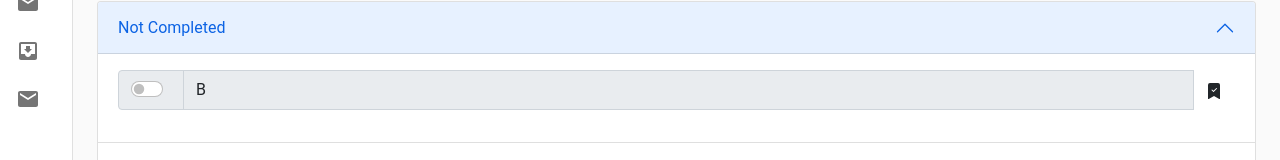
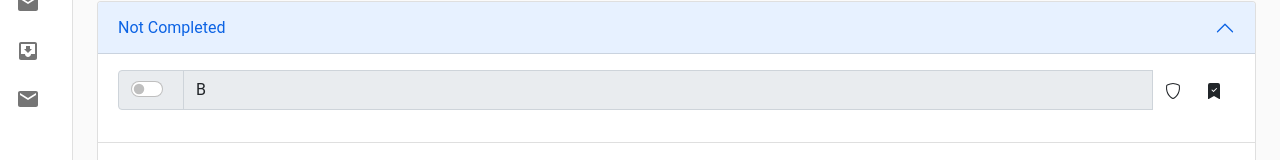
Before and after one commit to VikasSuresh/DND, a React (Create React App) app in the folder new-client/: page / in a window 1280 px wide. Shown: the part 141-301 px from the top of the page. Built offline with nearby package versions, Linux system fonts and the light colour scheme; the HTML template or start-up script is replaced by a standard one.

Commit message:
priority

```diff
--- a/new-client/src/Components/List/index.tsx
+++ b/new-client/src/Components/List/index.tsx
@@ -1,6 +1,7 @@
 import React from "react";
 import { useState } from "react";
 import { Bookmarked, NotBookmarked } from "../Bookmark";
+import { Prioritized, NotPrioritized } from "../Priority";
 
 const List = (props:any)=>{
     const [reset,useReset]= useState(false);
@@ -29,6 +30,9 @@ const List = (props:any)=>{
                             </div>
                         </div>
                         <input type="text" readOnly={true} className="form-control" defaultValue= {task.task}/>
+                        <button type="submit" className="btn" disabled = {task.completed} onClick={()=>{props.togglePriority(task._id); Render()}} >
+                            {task.completed?<NotPrioritized/>:task.priority?<Prioritized/>:<NotPrioritized/>}
+                        </button>
                         <button type="submit" className="btn" onClick={()=>{props.toggleBookmark(task._id); Render()}} >
                             {task.bookmarked?<Bookmarked/>:<NotBookmarked/>}
                         </button>
--- /dev/null
+++ b/new-client/src/Components/Priority/index.tsx
@@ -0,0 +1,12 @@
+
+export const NotPrioritized = () =>(
+    <svg xmlns="http://www.w3.org/2000/svg" width="16" height="16" fill="currentColor" className="bi bi-shield" viewBox="0 0 16 16">
+        <path d="M5.338 1.59a61.44 61.44 0 0 0-2.837.856.481.481 0 0 0-.328.39c-.554 4.157.726 7.19 2.253 9.188a10.725 10.725 0 0 0 2.287 2.233c.346.244.652.42.893.533.12.057.218.095.293.118a.55.55 0 0 0 .101.025.615.615 0 0 0 .1-.025c.076-.023.174-.061.294-.118.24-.113.547-.29.893-.533a10.726 10.726 0 0 0 2.287-2.233c1.527-1.997 2.807-5.031 2.253-9.188a.48.48 0 0 0-.328-.39c-.651-.213-1.75-.56-2.837-.855C9.552 1.29 8.531 1.067 8 1.067c-.53 0-1.552.223-2.662.524zM5.072.56C6.157.265 7.31 0 8 0s1.843.265 2.928.56c1.11.3 2.229.655 2.887.87a1.54 1.54 0 0 1 1.044 1.262c.596 4.477-.787 7.795-2.465 9.99a11.775 11.775 0 0 1-2.517 2.453 7.159 7.159 0 0 1-1.048.625c-.28.132-.581.24-.829.24s-.548-.108-.829-.24a7.158 7.158 0 0 1-1.048-.625 11.777 11.777 0 0 1-2.517-2.453C1.928 10.487.545 7.169 1.141 2.692A1.54 1.54 0 0 1 2.185 1.43 62.456 62.456 0 0 1 5.072.56z"/>
+    </svg>
+);
+
+export const Prioritized = () =>(
+    <svg xmlns="http://www.w3.org/2000/svg" width="16" height="16" fill="currentColor" className="bi bi-shield-fill-exclamation" viewBox="0 0 16 16">
+        <path fillRule="evenodd" d="M8 0c-.69 0-1.843.265-2.928.56-1.11.3-2.229.655-2.887.87a1.54 1.54 0 0 0-1.044 1.262c-.596 4.477.787 7.795 2.465 9.99a11.777 11.777 0 0 0 2.517 2.453c.386.273.744.482 1.048.625.28.132.581.24.829.24s.548-.108.829-.24a7.159 7.159 0 0 0 1.048-.625 11.775 11.775 0 0 0 2.517-2.453c1.678-2.195 3.061-5.513 2.465-9.99a1.541 1.541 0 0 0-1.044-1.263 62.467 62.467 0 0 0-2.887-.87C9.843.266 8.69 0 8 0zm-.55 8.502L7.1 4.995a.905.905 0 1 1 1.8 0l-.35 3.507a.552.552 0 0 1-1.1 0zM8.002 12a1 1 0 1 1 0-2 1 1 0 0 1 0 2z"/>
+    </svg>
+);
--- a/new-client/src/Screens/Home/index.tsx
+++ b/new-client/src/Screens/Home/index.tsx
@@ -44,6 +44,10 @@ export const Home = observer(() => {
         Store.toggleBookmark(id);
     }
 
+    function togglePriority(id:number) {
+        Store.togglePriority(id);
+    }
+
     const onDrop = (e:any,to:string)=> {
         const id = e.dataTransfer.getData('id')
         const from = e.dataTransfer.getData('category')
@@ -69,7 +73,10 @@ export const Home = observer(() => {
                     </h2>
                     <div id="panelsStayOpen-collapseOne" className="accordion-collapse collapse show" aria-labelledby="panelsStayOpen-headingOne">
                     <div className="accordion-body">
-                        <ListTask val ={not} category="Not" toggleCompleted= {toggleCompleted.bind(this)}  toggleBookmark= {toggleBookmark.bind(this)}
+                        <ListTask val ={not} category="Not"
+                            toggleCompleted={toggleCompleted.bind(this)}
+                            toggleBookmark={toggleBookmark.bind(this)}
+                            togglePriority={togglePriority.bind(this)}
                         />
                     </div>
                     </div>
@@ -82,7 +89,10 @@ export const Home = observer(() => {
                     </h2>
                     <div id="panelsStayOpen-collapseTwo" className="accordion-collapse collapse" aria-labelledby="panelsStayOpen-headingTwo">
                     <div className="accordion-body">
-                        <ListTask val ={done} category="Done" toggleCompleted={toggleCompleted.bind(this)} toggleBookmark={toggleBookmark.bind(this)}
+                        <ListTask val ={done} category="Done"
+                            toggleCompleted={toggleCompleted.bind(this)}
+                            toggleBookmark={toggleBookmark.bind(this)}
+                            togglePriority={togglePriority.bind(this)}
                         />
                     </div>
                     </div>
```
